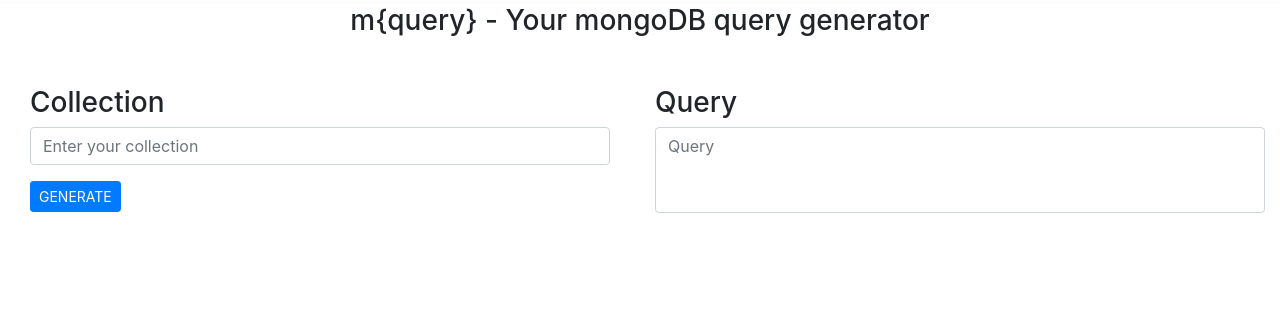
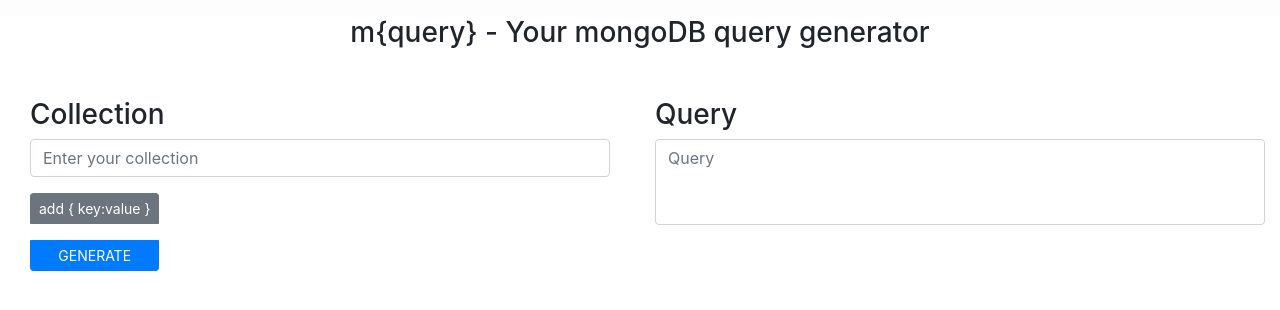
Before and after one commit to pawansingh972/mquery, a Vue app: page / in a window 1280 px wide. Shown: the top 310 px of the page. Built offline with nearby package versions, Linux system fonts and the light colour scheme.

Commit message:
Version 1 - Enhancement
1. Validation of collection name
2. Add key:value button

```diff
--- a/src/components/Query.vue
+++ b/src/components/Query.vue
@@ -1,6 +1,6 @@
 <template>
   <div class="query">
-    <h3 class="mt-1 text-center">m{query} - Your mongoDB query generator</h3>
+    <h3 class="mt-3 text-center">m{query} - Your mongoDB query generator</h3>
     <b-container fluid class="mt-5">
       <b-row>
           <b-col>
@@ -16,14 +16,10 @@
                     type="text"
                     placeholder="Enter your collection">
                   </b-form-input>
-
-                  <b-button
-                    size="sm"
-                    variant="primary"
-                    v-on:click="constructQuery"
-                    class="mt-3">
-                    GENERATE
-                  </b-button>
+                  <b-button-group vertical>
+                    <b-button size="sm" class="mt-3">add { key:value }</b-button>
+                    <b-button size="sm" variant="primary" v-on:click="constructQuery" class="mt-3">GENERATE</b-button>
+                  </b-button-group>
                 </b-col>
               </b-row>
             </b-container>
@@ -56,7 +52,13 @@
       collection: ''
     }
   },
-  watch: { },
+  watch: {
+    collection: function (value) {
+      if (value === '') {
+        this.query = ''
+      }
+    }
+  },
   methods: {
     constructQuery () {
       if (this.collection === '') {
```
